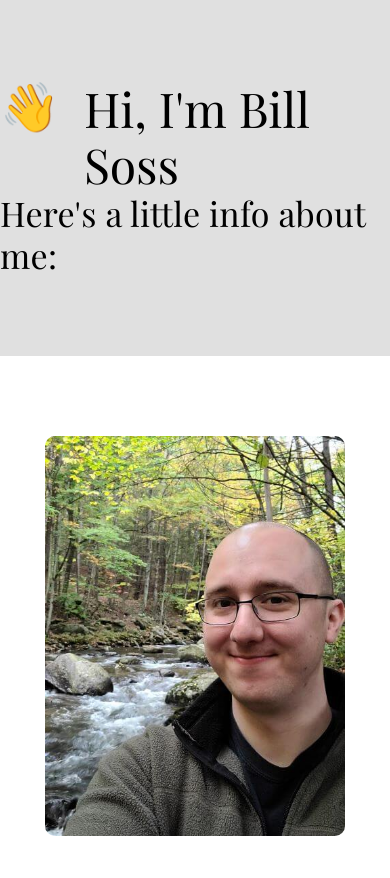
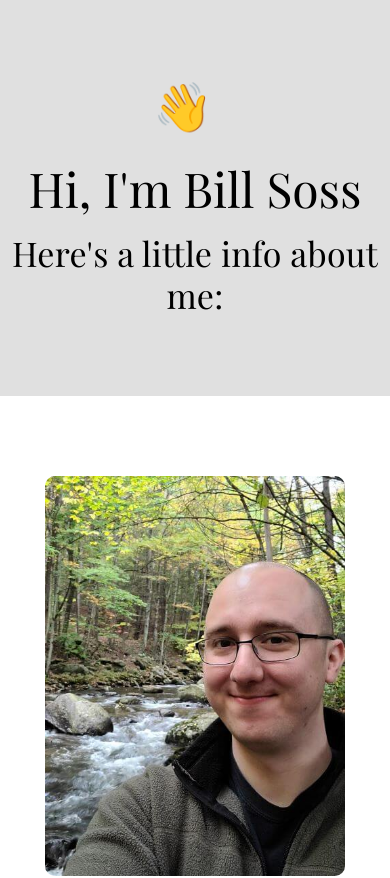
Before and after one commit to sossw1/React-Portfolio, a React (Create React App) app: page / in a window 390 px wide. Shown: the top 878 px of the page. Built offline with nearby package versions, Linux system fonts and the light colour scheme.

Commit message:
responsive position and margin

```diff
--- a/src/components/Greeter.tsx
+++ b/src/components/Greeter.tsx
@@ -1,4 +1,4 @@
-import { Box, Typography } from '@mui/material';
+import { Box, Typography, useMediaQuery } from '@mui/material';
 import { keyframes } from '@mui/system';
 import theme from '../Theme';
 
@@ -34,12 +34,15 @@ const rotation = keyframes`
 
 export default function Greeter() {
   return (
-    <Box m='5rem 0'>
+    <Box m='5rem 0' textAlign='center'>
       <Box
         display='flex'
-        flexDirection='row'
+        flexDirection={
+          useMediaQuery(theme.breakpoints.down(450)) ? 'column' : 'row'
+        }
         justifyContent='center'
         overflow='hidden'
+        mb={useMediaQuery(theme.breakpoints.down(450)) ? '1rem' : 0}
         sx={{
           animation: `2s ${lineUp} ease-out`
         }}
```
